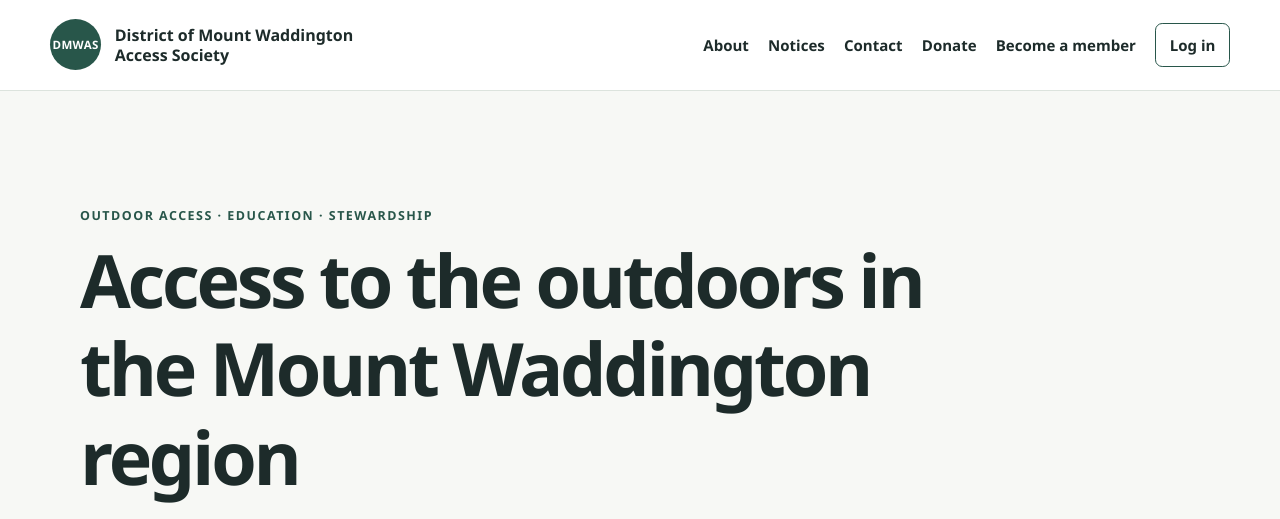
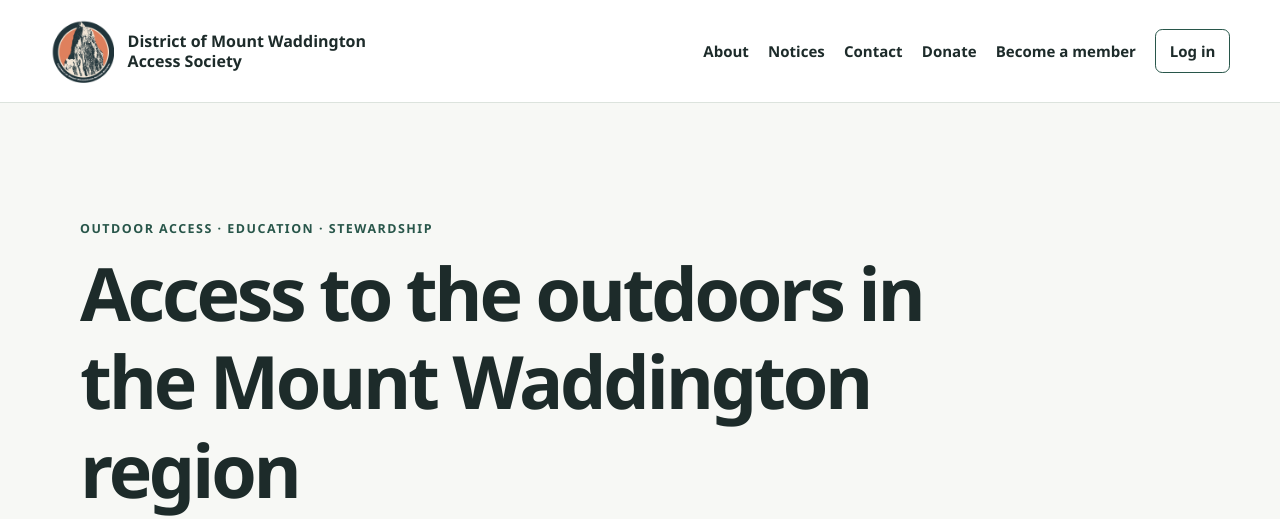
Before and after one commit to trevorjharder/DMWAS, a Flask app: page /about in a window 1280 px wide. Shown: the top 519 px of the page. Run offline with Flask 3, Linux system fonts and the light colour scheme; some libraries are stand-ins or nearby versions.

Commit message:
Add logo

```diff
--- a/static/styles.css
+++ b/static/styles.css
@@ -46,16 +46,11 @@ a:hover {
   font-weight: 700;
   line-height: 1.25;
 }
-.brand__mark {
-  display: grid;
-  place-items: center;
-  min-width: 3.2rem;
-  height: 3.2rem;
-  border-radius: 50%;
-  background: var(--forest);
-  color: white;
-  font-size: 0.72rem;
-  letter-spacing: 0.03em;
+.brand__logo {
+  width: 4rem;
+  height: 4rem;
+  flex: 0 0 4rem;
+  object-fit: contain;
 }
 .site-nav {
   display: flex;
--- a/templates/base.html
+++ b/templates/base.html
@@ -18,7 +18,11 @@
   <body>
     <header class="site-header">
       <a class="brand" href="{{ url_for('about') }}">
-        <span class="brand__mark" aria-hidden="true">DMWAS</span>
+        <img
+          class="brand__logo"
+          src="{{ url_for('static', filename='MWAS-Small Logo.png') }}"
+          alt=""
+        />
         <span class="brand__name"
           >District of Mount Waddington<br />Access Society</span
         >
```
